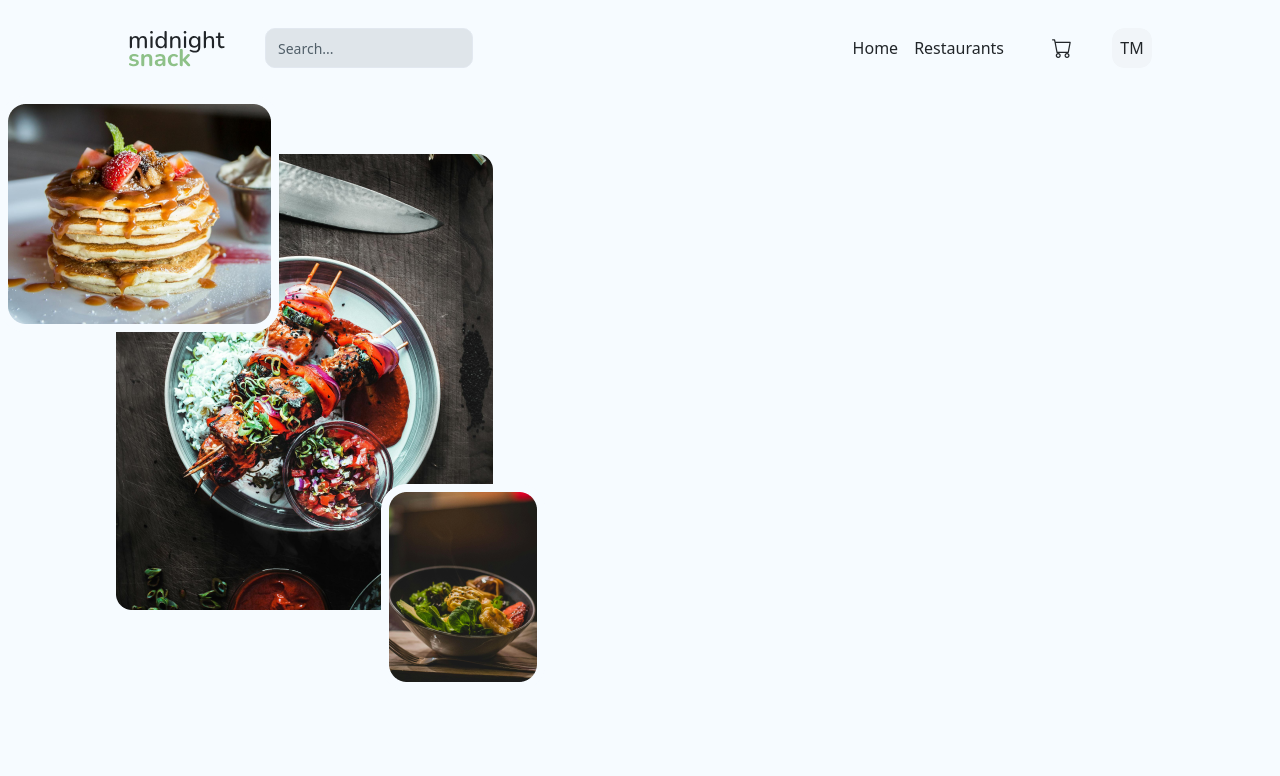
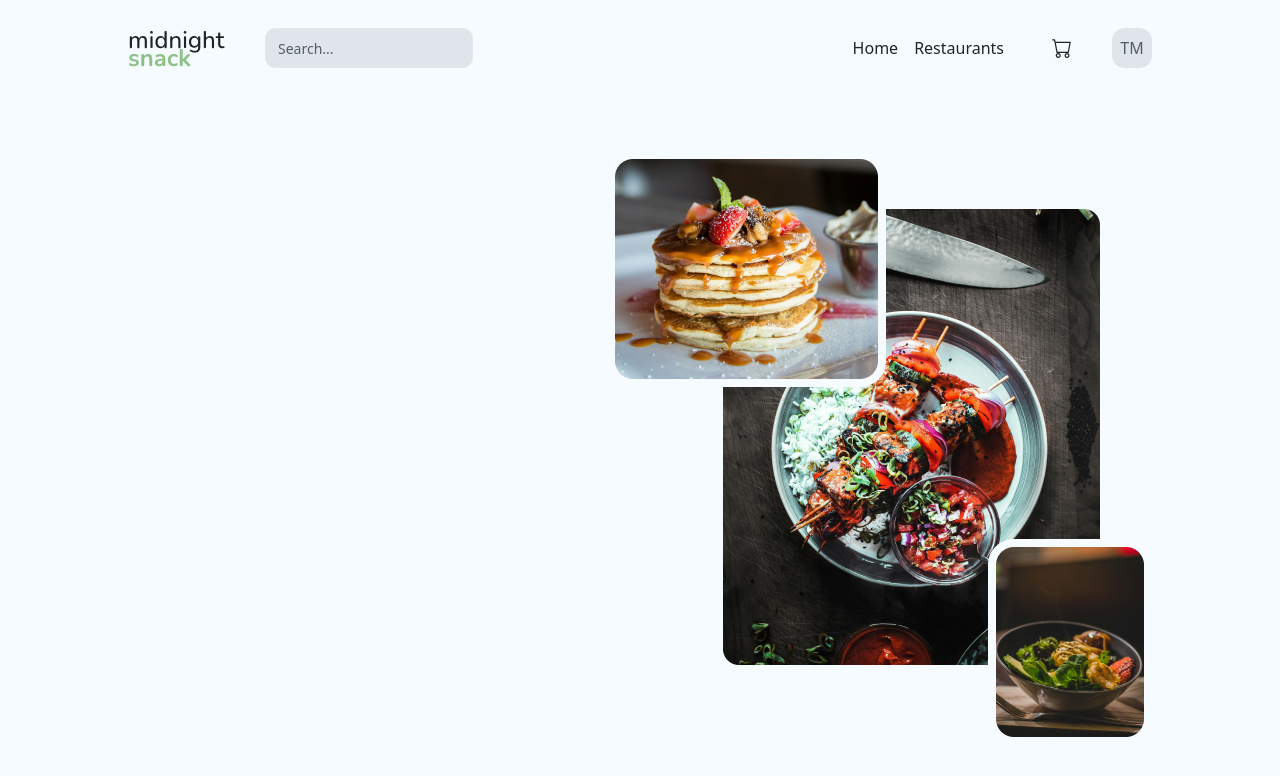
Before and after one commit to TerrenceMurray/MidnightSnack, a React (Vite) app: page / in a window 1280 px wide. Shown: the top 776 px of the page. Built offline with nearby package versions, Linux system fonts and the light colour scheme.

Commit message:
Added Hero Image to home page

```diff
--- a/src/components/shared/Navbar.jsx
+++ b/src/components/shared/Navbar.jsx
@@ -22,7 +22,7 @@ export default function Navbar ()
                 <CartButton />
                 <Link to="/settings/profile">
                     <Avatar className="rounded-lg">
-                        <AvatarFallback className="rounded-lg">
+                        <AvatarFallback className="text-secondary bg-foreground rounded-lg">
                             TM
                         </AvatarFallback>
                     </Avatar>
--- a/src/index.css
+++ b/src/index.css
@@ -67,6 +67,6 @@
 	}
 
 	#root {
-		@apply w-full h-full;
+		@apply w-full h-full flex flex-col;
 	}
 }
--- a/src/pages/Home.jsx
+++ b/src/pages/Home.jsx
@@ -8,7 +8,10 @@ export default function Home ()
 
     return (
         <Layout>
-            <img src={HeroImage} alt="Home" />
+            <main className="px-32 flex w-full flex-1 items-center">
+                <img className="ml-auto" src={HeroImage} alt="Home" />
+
+            </main>
         </Layout>
     );
 }
--- a/src/pages/Layout.jsx
+++ b/src/pages/Layout.jsx
@@ -7,7 +7,7 @@ export default function Layout ({ children })
             <header>
                 <Navbar />
             </header>
-            <main>{children}</main>
+            {children}
         </>
     );
 }
```
